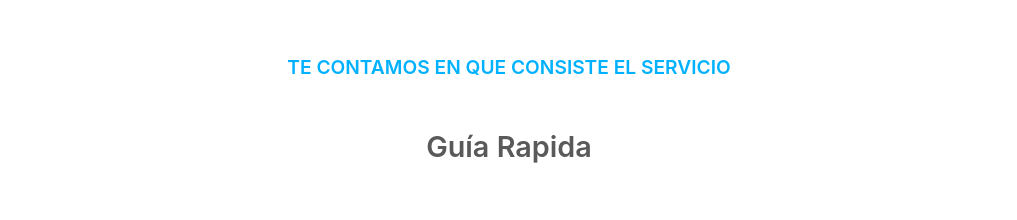
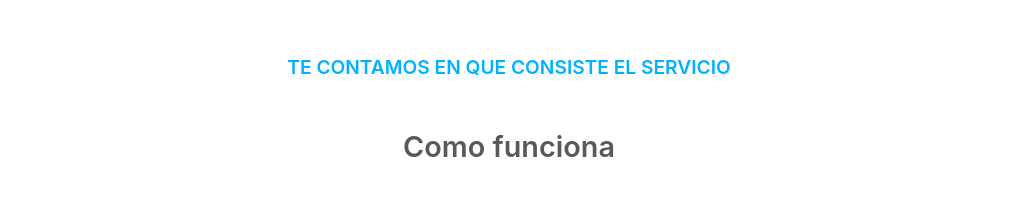
Before and after one commit to franco-buccellato/FrontDocOnlineLanding, a React (Create React App) app: page / in a window 1280 px wide. Shown: the part 6860-7080 px from the top of the page, without its empty margins (131-1148 px from the left). Built offline with nearby package versions, Linux system fonts and the light colour scheme.

Commit message:
arreglo footer 6

```diff
--- a/src/components/ComoFunciona/ComoFunciona.js
+++ b/src/components/ComoFunciona/ComoFunciona.js
@@ -16,7 +16,7 @@ function ComoFunciona() {
                         className='container-text'
                     >
                         <span>Te contamos en que consiste el servicio</span>
-                        <h3>Guía Rapida</h3>
+                        <h3>Como funciona</h3>
                     </motion.div>
                     <motion.div
                         initial={{ opacity: 0, x: 10 }}
```
